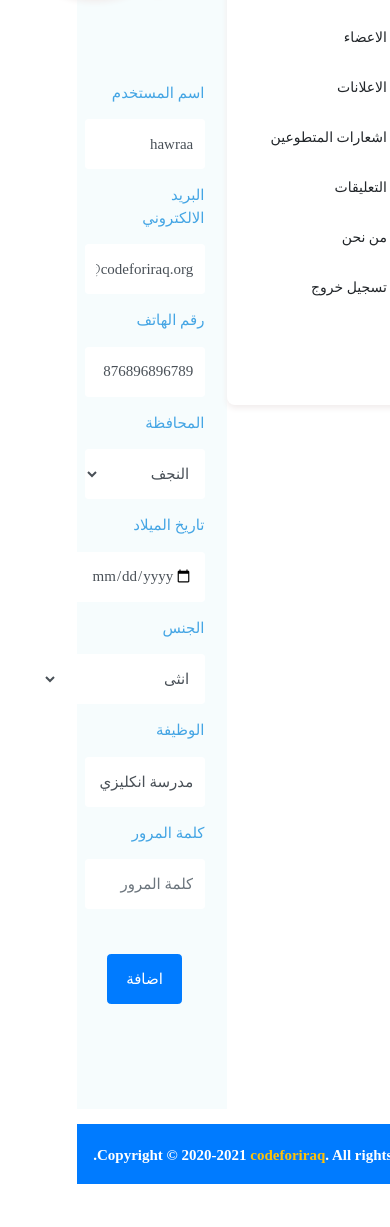
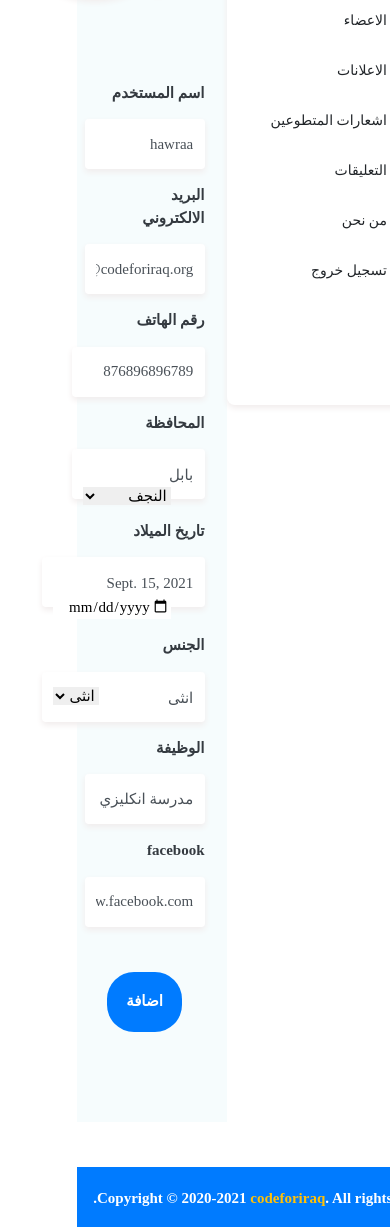
Before and after one commit to EngCoder-Hawraa/Voluteer-IRAQ-2, a Django app: page /profile in a window 390 px wide; the page is wider, and only the part inside the window is pictured. Shown: the part 439-1666 px from the top of that part. Before the commit the page ends 1623 px from the top of that part, so only its background shows below. Run offline with Django 3.2, Linux system fonts and the light colour scheme; a user stored in the database is signed in; data comes from the database, SQL or seed files in the repository; some libraries are stand-ins or nearby versions.

Commit message:
volunteer

```diff
--- a/volunteer_for-IRAQ/src/volunteer/iraq/templates/hod_template/add_member.html
+++ b/volunteer_for-IRAQ/src/volunteer/iraq/templates/hod_template/add_member.html
@@ -21,7 +21,7 @@
                     </div>
                     <div class="form-group">
                         <label class="control-label float-right">الجنس</label>
-                        <select type="text" value="{{ gender.id }}" name="gender" class="col-sm-12 Boxshadow Borders4 H2 Borders7">
+                        <select type="text" name="gender" class="col-sm-12 Boxshadow Borders4 H2 Borders7">
                             {% for gender in gender %}
                                 <option value="{{ gender.id }}">{{ gender }}</option>
                             {% endfor %}
--- a/volunteer_for-IRAQ/src/volunteer/iraq/templates/hod_template/dashboard.html
+++ b/volunteer_for-IRAQ/src/volunteer/iraq/templates/hod_template/dashboard.html
@@ -3,8 +3,8 @@
 {% block content %}
 <!-- ==========  Start Sidebar  ========== -->
 <div class="navigation Boxshadow mt-1">
-    <div class="Boxshadow Borders badge-primary mb-5 pt-3 pb-2">
-        <img style="width:90px;height:90px;margin-right:70px;border:4px solid white;" class="bg-success mt-5 rounded-circle" src="{{user.adminhod.profile_pic.url}}" alt="الصورة الشخصية">
+    <div class="Boxshadow Borders badge-primary mb-5 pt-4" style="height:140px">
+        <img style="width:90px;height:90px;margin-right:70px;border:4px solid white" class="bg-success mt-5 rounded-circle" src="{{user.adminhod.profile_pic.url}}" alt="الصورة الشخصية">
     </div>
     <!-- <button type="button" style="border-radius:34px;background-color:#00C7FE;border:none;color:white;font-size:14px" class="text-center font-weight-bolder" data-toggle="modal" data-target="#mypicture">
       حفظ
--- a/volunteer_for-IRAQ/src/volunteer/iraq/templates/hod_template/profile.html
+++ b/volunteer_for-IRAQ/src/volunteer/iraq/templates/hod_template/profile.html
@@ -3,20 +3,19 @@
 
 {% block main_content %}
 <div class="pb-5 pt-5 background4">
-    <!-- {% if user %} -->
     <form role="form" action="{% url 'profile_edit_admin' %}" method="post" enctype="multipart/form-data">
         {% csrf_token %}
         <div class="row">
             <div class="col-sm-6 col-md-4">
-                <p class="font-weight-bold Color mt-5 text-center"> الملف الشخصي</p>
+                <p class="font-weight-bold text-primary mt-5 text-center"> الملف الشخصي</p>
                 <img style="width:190px;height:200px;border:10px solid white;margin-right:25%" class="mt-5 bg-success rounded-circle Boxshadow" src="/media/{{user.adminhod.profile_pic}}" alt="الصورة الشخصية">
                 <div style="margin-right:46%;margin-top:-36px">
                     <span class="Boxshadow border-0 row badge badge-warning rounded-circle text-white" style="width:30px;height:30px" data-placement="top">
-                    <i data-toggle="modal" data-target="#mypicture1" class="dd fas fa-camera fa-lg mt-1" data-placement="top" title="تعديل صورة الملف الشخصي"></i>
+                    <i data-toggle="modal" data-target="#profile_pic" class="dd fas fa-camera fa-lg mt-1" data-placement="top" title="تعديل صورة الملف الشخصي"></i>
                     </span>
                 </div>
                 <!-- The Modal -->
-                <div class="modal" id="mypicture1">
+                <div class="modal" id="profile_pic">
                     <div class="modal-dialog">
                         <div class="modal-content border-0">
 
@@ -32,6 +31,9 @@
                                     <img class="mb-4" src="/media/{{user.adminhod.profile_pic}}" style="width:200px;height:100px;margin-right:100px">
                                     <label class="control-label float-right">صورة الملف الشخصي</label>{{user.adminhod.profile_pic}}
                                     <input type="file" name="profile" class="col-sm-12 Boxshadow pt-3" style="border: 1px solid #44A5E4;height:50px;border-radius:8px;">
+                                    <button type="menu" class="bg-primary text-center font-weight-bolder text-white m-4 Borders1 border-0 font-size" style="width:204px;height:41px">
+                                        <i class="fas fa-check"></i> حفظ
+                                    </button>
                                 </div>
                             </div>
                         </div>
@@ -43,63 +45,76 @@
                 <div class="row mt-5 col-sm-12 col-md-12">
                     <div class="row mt-4">
                         <div class="col-sm-11 col-lg-6">
-                            <label class="mr-4 font-size3 Color mt-3">اسم المستخدم</label>
-                            <input style="height:50px" type="text" class="mr-4 mt-2 form-control border-0" placeholder="الاسم" name="username" value="{{ user }}">
+                            <label class="mr-4 font-size3 text-dark font-weight-bold mt-3">اسم المستخدم</label>
+                            <div>
+                                <input style="height:50px" type="text" class="mr-4 mt-2 form-control border-0 Boxshadow" placeholder="الاسم" name="user" value="{{user.username}}">
+                            </div>
                         </div>
                         <div class="col-sm-11 col-lg-6">
-                            <label class="mr-4 font-size3 Color mt-3">البريد الالكتروني</label>
-                            <input style="height:50px" type="email" class="mr-4 mt-2 form-control border-0" id="email" placeholder="البريد الالكتروني" name="email" value="{{ user.email }}">
+                            <label class="mr-4 font-size3 text-dark font-weight-bold mt-3">البريد الالكتروني</label>
+                            <input style="height:50px" type="email" class="mr-4 mt-2 form-control border-0 Boxshadow" placeholder="البريد الالكتروني" name="email" value="{{ user.email }}">
                         </div>
                     </div>
                     <div class="row">
                         <div class="col-sm-11 col-lg-6">
-                            <label class="mr-4 font-size3 Color mt-3">رقم الهاتف</label>
-                            <input style="height:50px" type="tel" class="mr-4 mt-2 form-control border-0" name="phone" value="{{ user.adminhod.phone }}">
+                            <label class="mr-4 font-size3 text-dark font-weight-bold mt-3">رقم الهاتف</label>
+                            <input style="height:50px" type="tel" class="mr-4 mt-2 form-control border-0 Boxshadow" name="phone" value="{{ user.adminhod.phone }}">
                         </div>
                         <div class="col-sm-11 col-lg-6">
-                            <label class="mr-4 font-size3 Color mt-3">المحافظة</label>
-                            <select class="mr-4 mt-2 form-control border-0" style="height:50px" name="region" value="{{ user.adminhod.region }}">
+                            <label class="mr-4 font-size3 text-dark font-weight-bold mt-3">المحافظة</label>
+                            <div class="mr-4 pt-3 form-control border-0 Boxshadow mt-2" style="height:50px">
+                                <span>{{ user.adminhod.region }}</span>
+                                <select name="region" class="float-left border-0">
                                 {% for region in region %}
-                              <option value="{{region.id}}" >{{ region }}</option>
+                                    <option value="{{ region }}">{{ region }}</option>
                                 {% endfor %}
                             </select>
                             </div>
                         </div>
+                    </div>
                     <div class="row">
                         <div class="col-sm-11 col-lg-6">
-                            <label class="mr-4 font-size3 Color mt-3">تاريخ الميلاد</label>
-                            <input style="height:50px" type="date" class="mr-4 mt-2 form-control border-0" placeholder="تاريخ الميلاد" name="birth" value="{{ user.adminhod.birth }}">
+                            <label class="mr-4 font-size3 text-dark font-weight-bold mt-3">تاريخ الميلاد</label>
+                            <div class="mr-4 pt-3 form-control border-0 Boxshadow mt-2" style="height:50px">
+                                <span>{{ user.adminhod.birth }}</span>
+                                <input type="date" class="float-left border-0" placeholder="تاريخ الميلاد" name="birth">
+                            </div>
                         </div>
                         <div class="col-sm-11 col-lg-6">
-                            <label class="mr-4 font-size3 Color mt-3">الجنس</label>
-                            <select class="mr-4 mt-2 form-control border-0" style="height:50px" name="gender" value="{{ user.adminhod.gender }}">
+                            <label class="mr-4 font-size3 text-dark font-weight-bold mt-3">الجنس</label>
+                            <div class="mr-4 pt-3 form-control border-0 Boxshadow mt-2" style="height:50px">
+                                <span>{{ user.adminhod.gender }}</span>
+                                <select name="gender" class="float-left border-0">
                                     {% for gender in gender %}
-                            <option value="{{gender.id}}" >{{ gender }}</option>
+                                    <option value="{{gender}}">{{ gender }}</option>
                                 {% endfor %}
                             </select>
                             </div>
                         </div>
+                    </div>
                     <div class="row">
                         <div class="col-sm-11 col-lg-6">
-                            <label class="mr-4 font-size3 Color mt-3">الوظيفة</label>
-                            <input style="height:50px" type="text" class="mr-4 mt-2 form-control border-0" placeholder="الوظيفة" name="employee" value="{{user.adminhod.employee}}">
+                            <label class="mr-4 font-size3 text-dark font-weight-bold mt-3">الوظيفة</label>
+                            <input style="height:50px" type="text" class="mr-4 mt-2 form-control border-0 Boxshadow" placeholder="الوظيفة" name="employee" value="{{user.adminhod.employee}}">
                         </div>
                         <div class="col-sm-11 col-lg-6">
-                            <label class="mr-4 font-size3 Color mt-3">كلمة المرور</label>
-                            <input style="height:50px" type="password" class="mr-4 mt-2 form-control border-0" placeholder="كلمة المرور" name="password" value="{{user.password1}}">
+                            <label class="mr-4 font-size3 text-dark font-weight-bold mt-3">facebook</label>
+                            <input style="height:50px" type="url" class="mr-4 mt-2 form-control border-0 Boxshadow" placeholder="فيسبوك" name="facebook" value="{{user.adminhod.facebook}}">
                         </div>
                     </div>
                     <input type="hidden" value="{{ user.adminhod.id }}" name="id">
-                    <button style="width:650px;height:50px" type="submit" class="mt-5 mb-5 mr-5 btn btn-primary">اضافة</button>
-
-                    <div class="form-group">
-                        {% if messages %} {% for message in messages %} {% if message.tags == 'error' %}
-                        <div class="alert alert-danger" style="margin-top:10px">{{ message }}</div>
-                        {% endif %} {% if message.tags == 'success' %}
-                        <div class="alert alert-success" style="margin-top:10px">{{ message }}</div>
-                        {% endif %}{% endfor %} {% endif %}
+                    <button style="width:100%;height:60px" type="submit" class="mt-5 mb-5 mr-5 font-weight-bolder border-0 text-center text-white Borders1 bg-primary">اضافة</button>
+                </div>
+            </div>
         </div>
     </form>
+</div>
+<div class="background4 m-5">
+    {% if messages %} {% for message in messages %} {% if message.tags == 'success' %}
+    <div class="alert alert-success text-center Boxshadow border-0 Borders4 text-primary font-weight-bold">{{ message }}</div>
+    {% elif message.tags == 'error' %}
+    <div class="alert alert-danger text-center Boxshadow border-0 Borders4 text-primary font-weight-bold">{{ message }}</div>
+    {% endif %} {% endfor %} {% endif %}
 </div>
 </div>
 
@@ -107,8 +122,8 @@
 
 
 
-    <!-- {% else %}
-<div class="Boxshadow text-center background mt-4 Borders1 mr-4 ml-3 mb-3" style="height:440px;width:100%">
+
+<!-- <div class="Boxshadow text-center background mt-4 Borders1 mr-4 ml-3 mb-3" style="height:440px;width:100%">
 <div class="row">
     <div class="m-auto">
         <div class="mt-2 mb-2">
@@ -118,8 +133,8 @@
     </div>
 </div>
 </div>
-    {% endif %} -->
+
 </div>
-</div>
+</div> -->
 {% endblock main_content %}
 <!-- /* ======== End Profile Page ======== */ -->
--- a/volunteer_for-IRAQ/src/volunteer/volunteer/settings.py
+++ b/volunteer_for-IRAQ/src/volunteer/volunteer/settings.py
@@ -169,7 +169,7 @@ EMAIL_HOST ='smtp.gmail.com'
 EMAIL_PORT = 587
 EMAIL_USE_TLS = True
 EMAIL_HOST_USER = 'hawraa.arkan.engineer@gmail.com'
-EMAIL_HOST_PASSWORD = 'engineerhawraa1994'
+EMAIL_HOST_PASSWORD = '$$$$'
 
 AUTH_USER_MODEL="iraq.CustomUser"
 AUTHENTICATION_BACKENDS=['iraq.EmailBackEnd.EmailBackEnd']
```
Also changed, not shown: volunteer_for-IRAQ/src/volunteer/iraq/IntitiesViews.py (+5 -6 lines), volunteer_for-IRAQ/src/volunteer/iraq/models.py (+14 -34 lines), volunteer_for-IRAQ/src/volunteer/iraq/templates/iraq/register_intities.html (+4 -5 lines), volunteer_for-IRAQ/src/volunteer/iraq/views.py (+4 -5 lines), volunteer_for-IRAQ/src/volunteer/db.sqlite3, volunteer_for-IRAQ/src/volunteer/iraq/migrations/0002_auto_20210918_2229.py (added), volunteer_for-IRAQ/src/volunteer/iraq/migrations/0003_auto_20210920_1644.py (added). Lines whose indentation alone changed are shown as unchanged.
